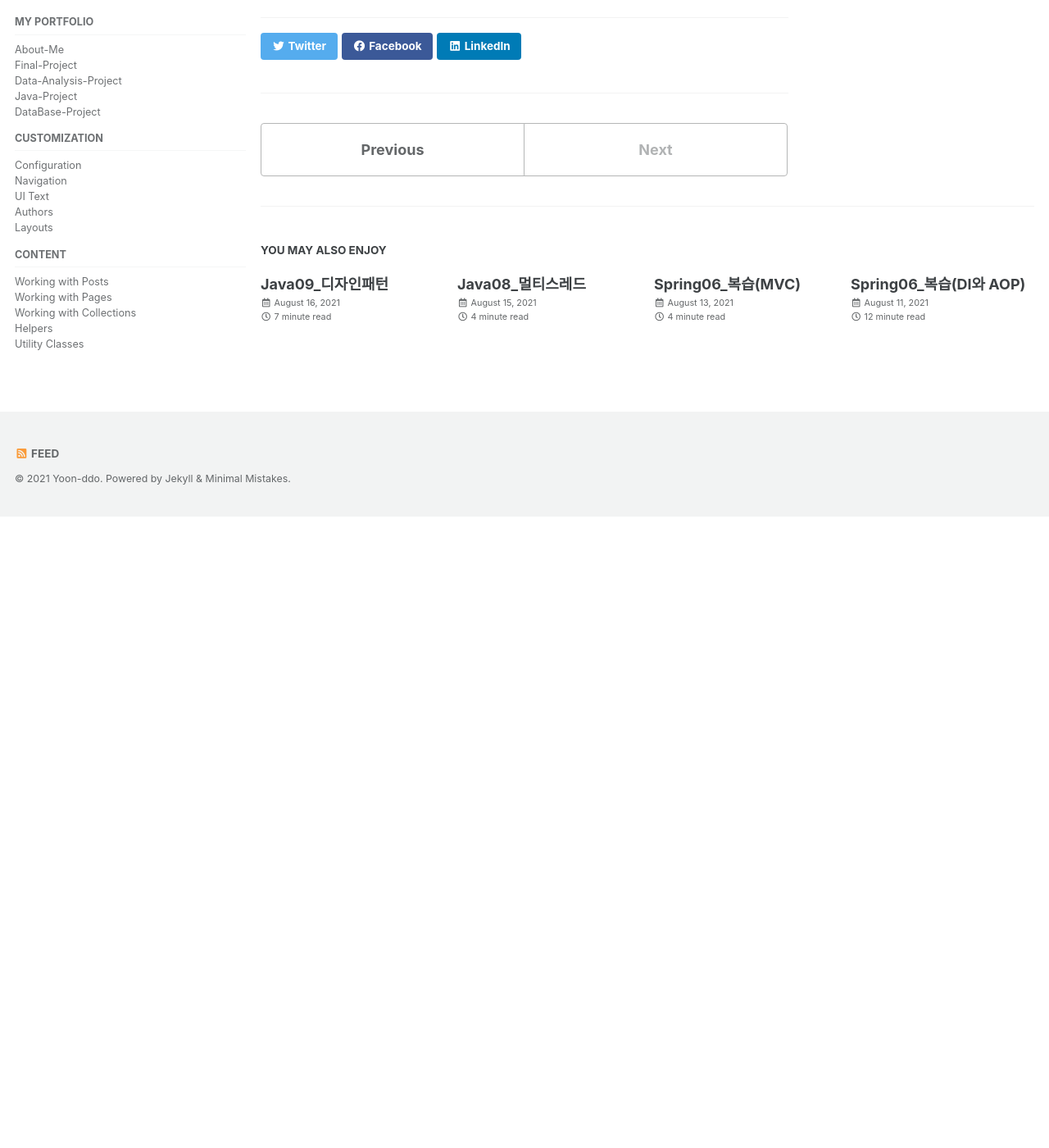
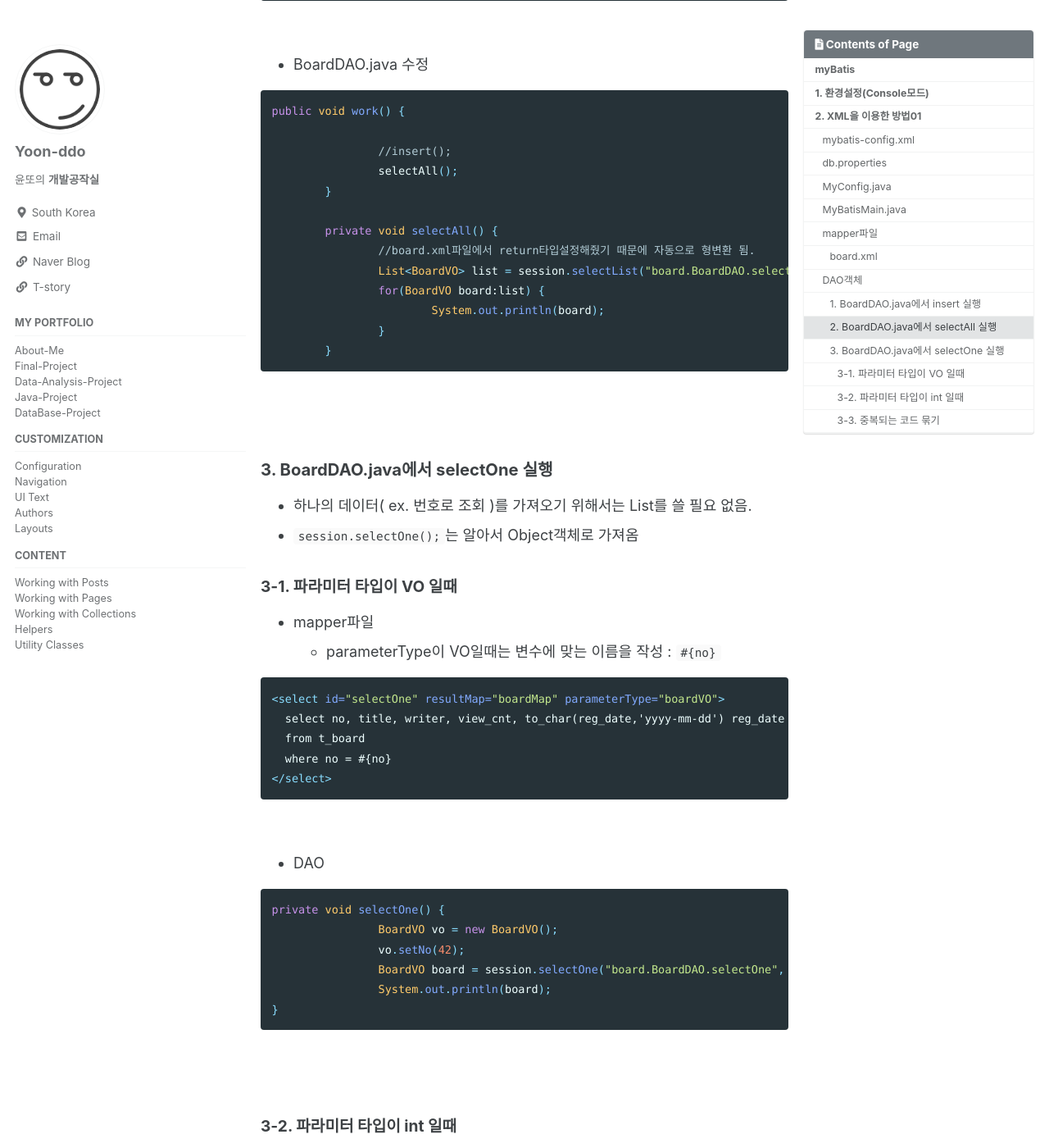
Before and after one commit to Yoon-ddo/Yoon-ddo.github.io, a Jekyll site: the page built from _posts/2021-08-18-Spring07_MyBatis.md, in a window 1280 px wide and 1400 px high, scrolled down 8786 px. Shown: the whole window at 82% size. Built offline with Jekyll 4.4.1, drawn with Linux system fonts in a browser that asks for light colours; cached includes are drawn as plain includes; before the commit the page ends 9416 px from its top, so only the background shows below that; some of the changed text lies outside the part shown.

Commit message:
Update 2021-08-18-Spring07_MyBatis.md

````diff
--- a/_posts/2021-08-18-Spring07_MyBatis.md
+++ b/_posts/2021-08-18-Spring07_MyBatis.md
@@ -175,6 +175,7 @@ public class MyBatisMain {
   - insert
   - update
   - delete
+  - resultMap
 
 * 속성 종류
   - 구문을 구분하는 속성은 `id`속성이다.
@@ -199,6 +200,29 @@ public class MyBatisMain {
   - `mapper1.xml`파일에 `id="selectAll"`이 있고 `mapper2.xml`에도 `id="selectAll"`이 있을수도 있음
   - namespace (package와 같은 역할) 태그를 붙여주면 구분할 수 있음
     + `<mapper namespace="member.dao">` : member.dao의 selectAll이라는 의미
+
+<br>
+
+* VO객체 변수이름과 컬럼명이 다를 때 맞춰주고 싶다면?
+  - `resultMap` 태그
+  - DAO에서 불러올 때는 `List<BoardVO> list = session.selectList("board.BoardDAO.selectAllMap");`로 불러온다.
+
+```xml
+<resultMap type="boardVO" id="boardMap">
+  <result column="view_cnt" property="viewCnt"/>
+  <result column="reg_date" property="regDate"/>
+</resultMap>
+
+<select id="selectAllMap" resultMap="boardMap">
+  <!-- select no, title, writer, content, view_cnt, to_char(reg_date,'yyyy-mm-dd') as reg_date -->
+  select no, title, writer, content, view_cnt , reg_date
+  from t_board
+  order by no desc
+</select>
+```
+
+
+
 <br>
 
 ### board.xml
@@ -247,12 +271,13 @@ public class MyBatisMain {
 </configuration>
 ```
 
-<br>
+<br><br><br>
 
 ## DAO객체
 * SqlSession객체가 있는 곳
 
 ### 1. BoardDAO.java에서 insert 실행
+
 
 ```java
 package kr.ac.kopo.board;
@@ -293,9 +318,12 @@ public class BoardDAO {
 }
 ```
 
+<br><br>
+
 ### 2. BoardDAO.java에서 selectAll 실행
 * board.xml에 추가
   - resultType을 boardVO로 해주었기 때문에 알아서 VO객체로 받아옴.
+  - `session.selectList()`알아서 List형태로 가져옴
 
 ```xml
 <select id="selectAll" resultType="boardVO">
@@ -323,7 +351,96 @@ public void work() {
 			System.out.println(board);
 		}
 	}
-  ```
+```
+
+<br><br>
+
+### 3. BoardDAO.java에서 selectOne 실행
+* 하나의 데이터( ex. 번호로 조회 )를 가져오기 위해서는 List를 쓸 필요 없음.
+* `session.selectOne();`는 알아서 Object객체로 가져옴
+
+#### 3-1. 파라미터 타입이 VO 일때
+* mapper파일
+  - parameterType이 VO일때는 변수에 맞는 이름을 작성 : `#{no}`
+
+```xml
+<select id="selectOne" resultMap="boardMap" parameterType="boardVO">
+  select no, title, writer, view_cnt, to_char(reg_date,'yyyy-mm-dd') reg_date
+  from t_board
+  where no = #{no}
+</select>
+```
+
+<br>
+
+* DAO
+
+```java
+private void selectOne() {
+		BoardVO vo = new BoardVO();
+		vo.setNo(42);
+		BoardVO board = session.selectOne("board.BoardDAO.selectOne", vo);
+		System.out.println(board);
+}
+```
+
+<br><br>
+
+#### 3-2. 파라미터 타입이 int 일때
+* mapper파일
+
+```xml
+<select id="selectOne2" resultMap="boardMap" parameterType="int">
+<!-- int타입일때는 무엇을 쓰든 상관 없음 -->
+  select no, title, writer, view_cnt, to_char(reg_date,'yyyy-mm-dd') reg_date
+  from t_board
+  where no = #{no}
+</select>
+```
+
+<br>
+
+* DAO
+
+```java
+private void selectOne2() {
+		BoardVO board = session.selectOne("board.BoardDAO.selectOne2", 42);
+		System.out.println(board);
+}
+```
+
+<br><br>
+
+#### 3-3. 중복되는 코드 묶기
+* `<sql>`태그와 `<include>`를 이용하여 중복되는 코드를 묶을 수 있다.
+* selectOne과 selectAll에서 중복되는 공통의 쿼리를 묶어주는 역할
+
+```xml
+<sql id="selectBoard">
+  select no, title, writer, view_cnt, to_char(reg_date,'yyyy-mm-dd') reg_date
+  from t_board
+</sql>
+
+
+<select id="selectOne3" resultMap="boardMap" parameterType="int">
+    <include refid="selectBoard"/>
+  where no = #{no}
+</select>
+```
+
+
+
+
+
+
+
+
+
+
+
+
+
+
 
 
 
````
